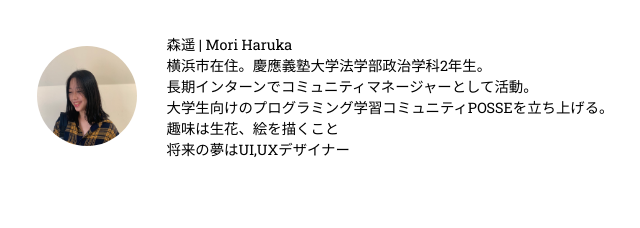
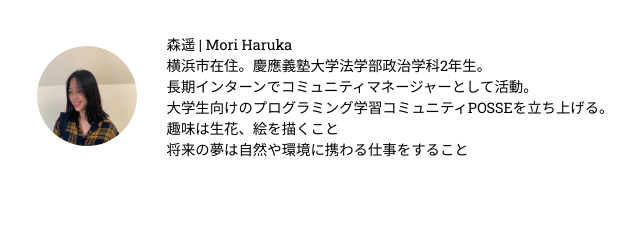
Before and after one commit to moripa115/portfolio, a plain HTML site: page index.html in a window 1280 px wide. Shown: the part 940-1168 px from the top of the page, without its empty margins (315-955 px from the left). Drawn offline with Linux system fonts and the light colour scheme.

Commit message:
edit text

```diff
--- a/index.html
+++ b/index.html
@@ -51,7 +51,7 @@
         <p>長期インターンでコミュニティマネージャーとして活動。</p>
         <p>大学生向けのプログラミング学習コミュニティPOSSEを立ち上げる。</p>
         <p>趣味は生花、絵を描くこと</p>
-        <p>将来の夢はUI,UXデザイナー</p>
+        <p>将来の夢は自然や環境に携わる仕事をすること</p>
       </div>
     </div>
   </div>
```
